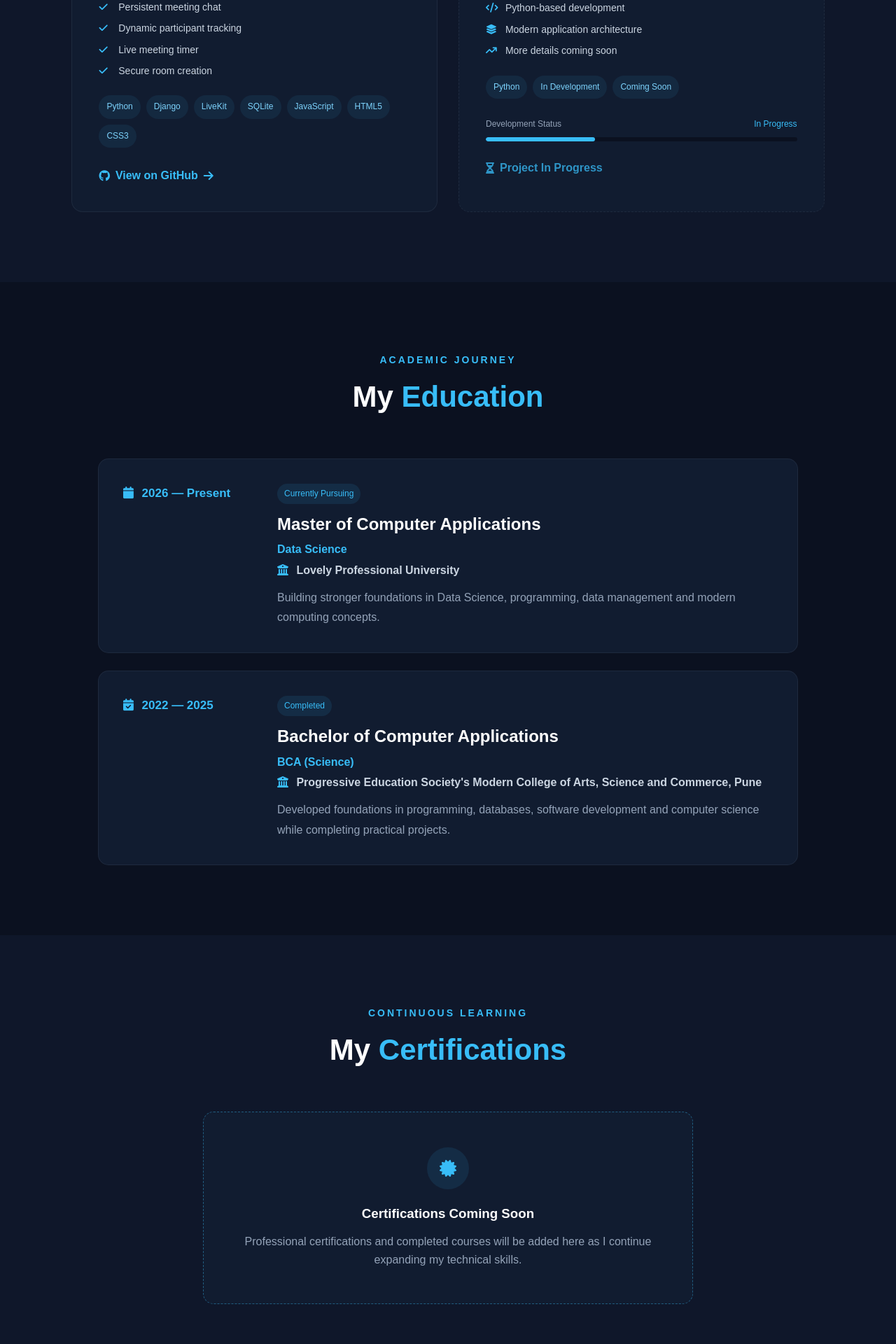
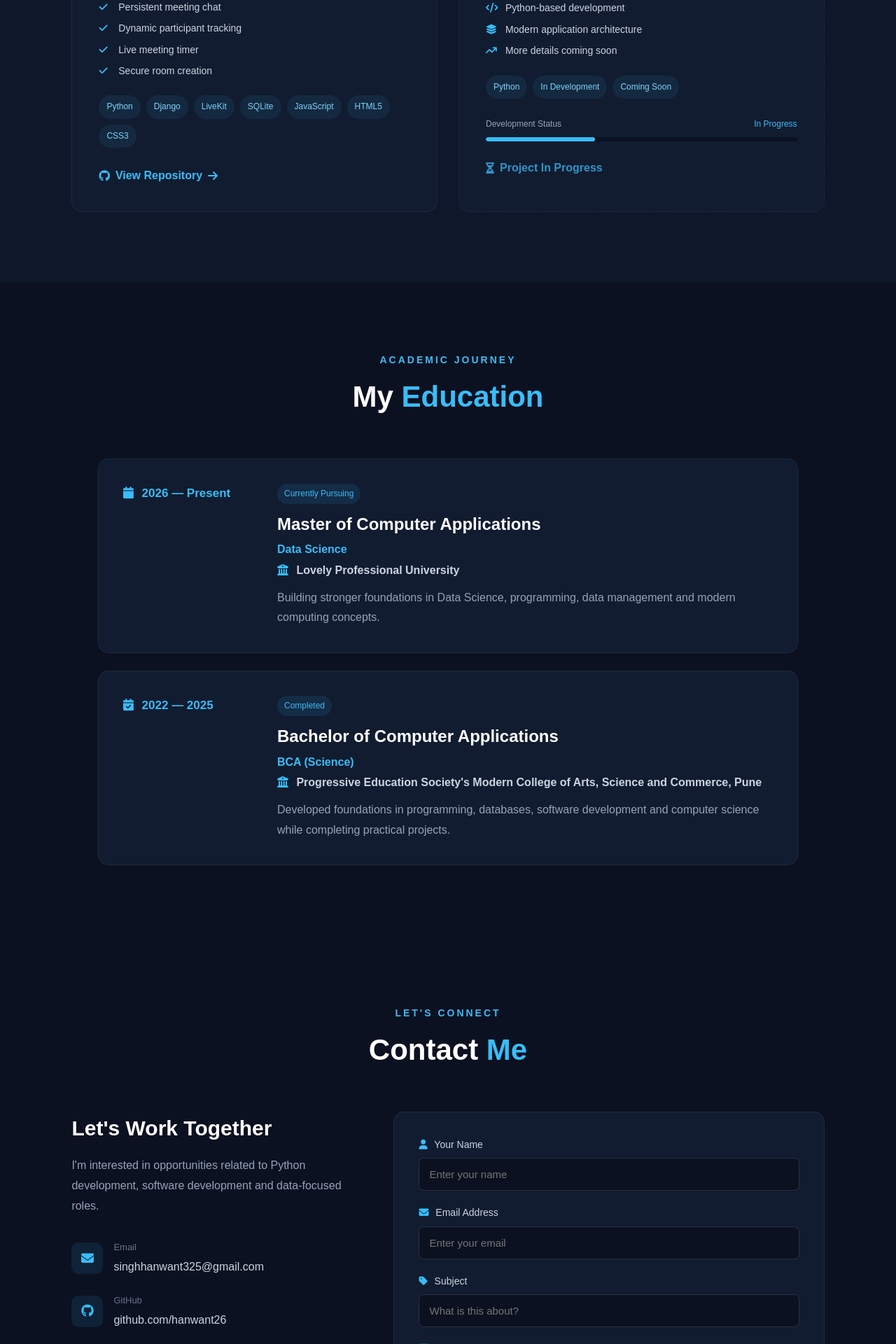
Before and after one commit to hanwant26/Hanwant_Portfolio, a Flask app: page / in a window 1280 px wide. Shown: the part 3280-5200 px from the top of the page at 70% size. Run offline with Flask 3, Linux system fonts and the light colour scheme.

Commit message:
Update MeetVerse repository link

```diff
--- a/templates/index.html
+++ b/templates/index.html
@@ -74,13 +74,6 @@
             <a href="#education"
                class="nav-link">
                 Education
-            </a>
-        </li>
-
-        <li>
-            <a href="#certifications"
-               class="nav-link">
-                Certifications
             </a>
         </li>
 
@@ -175,7 +168,7 @@
 
         <div class="social-links">
 
-            <a href="https://github.com/hanwantsingh"
+            <a href="https://github.com/hanwant26"
                target="_blank"
                rel="noopener noreferrer">
 
@@ -285,9 +278,7 @@
             <div class="info-card reveal">
 
                 <div class="info-icon">
-
                     <i class="fa-solid fa-graduation-cap"></i>
-
                 </div>
 
                 <span class="info-number">
@@ -310,9 +301,7 @@
             <div class="info-card reveal">
 
                 <div class="info-icon">
-
                     <i class="fa-solid fa-user-graduate"></i>
-
                 </div>
 
                 <span class="info-number">
@@ -330,14 +319,12 @@
             </div>
 
 
-            <!-- PROJECT -->
+            <!-- PROJECTS -->
 
             <div class="info-card reveal">
 
                 <div class="info-icon">
-
                     <i class="fa-solid fa-laptop-code"></i>
-
                 </div>
 
                 <span class="info-number">
@@ -360,9 +347,7 @@
             <div class="info-card reveal">
 
                 <div class="info-icon">
-
                     <i class="fa-brands fa-python"></i>
-
                 </div>
 
                 <span class="info-number">
@@ -414,9 +399,7 @@
         <div class="skill-card reveal">
 
             <div class="skill-icon">
-
                 <i class="fa-solid fa-code"></i>
-
             </div>
 
             <h3>
@@ -457,9 +440,7 @@
         <div class="skill-card reveal">
 
             <div class="skill-icon">
-
                 <i class="fa-solid fa-globe"></i>
-
             </div>
 
             <h3>
@@ -501,9 +482,7 @@
         <div class="skill-card reveal">
 
             <div class="skill-icon">
-
                 <i class="fa-solid fa-database"></i>
-
             </div>
 
             <h3>
@@ -530,9 +509,7 @@
         <div class="skill-card reveal">
 
             <div class="skill-icon">
-
                 <i class="fa-solid fa-screwdriver-wrench"></i>
-
             </div>
 
             <h3>
@@ -574,9 +551,7 @@
         <div class="skill-card reveal">
 
             <div class="skill-icon">
-
                 <i class="fa-solid fa-chart-line"></i>
-
             </div>
 
             <h3>
@@ -603,9 +578,7 @@
         <div class="skill-card reveal">
 
             <div class="skill-icon">
-
                 <i class="fa-solid fa-microchip"></i>
-
             </div>
 
             <h3>
@@ -669,9 +642,7 @@
 
 
             <div class="project-top-icon">
-
                 <i class="fa-solid fa-video"></i>
-
             </div>
 
 
@@ -744,14 +715,14 @@
             </div>
 
 
-            <a href="https://github.com/hanwantsingh"
+            <a href="https://github.com/hanwant26/MeetVerse"
                target="_blank"
                rel="noopener noreferrer"
                class="project-btn">
 
                 <i class="fa-brands fa-github"></i>
 
-                View on GitHub
+                View Repository
 
                 <i class="fa-solid fa-arrow-right"></i>
 
@@ -773,9 +744,7 @@
 
 
             <div class="project-top-icon">
-
                 <i class="fa-solid fa-code-branch"></i>
-
             </div>
 
 
@@ -1006,55 +975,6 @@
 
 
 <!-- =========================
-     CERTIFICATIONS
-========================= -->
-
-<section class="certifications section"
-         id="certifications">
-
-    <div class="section-heading reveal">
-
-        <p class="section-small-title">
-            Continuous Learning
-        </p>
-
-        <h2>
-            My <span>Certifications</span>
-        </h2>
-
-    </div>
-
-
-    <div class="certification-container">
-
-        <div class="certification-empty reveal">
-
-            <div class="certification-icon">
-
-                <i class="fa-solid fa-certificate"></i>
-
-            </div>
-
-            <h3>
-                Certifications Coming Soon
-            </h3>
-
-            <p>
-
-                Professional certifications and completed
-                courses will be added here as I continue
-                expanding my technical skills.
-
-            </p>
-
-        </div>
-
-    </div>
-
-</section>
-
-
-<!-- =========================
      CONTACT
 ========================= -->
 
@@ -1099,9 +1019,7 @@
             <div class="contact-detail">
 
                 <div class="contact-icon">
-
                     <i class="fa-solid fa-envelope"></i>
-
                 </div>
 
                 <div>
@@ -1126,9 +1044,7 @@
             <div class="contact-detail">
 
                 <div class="contact-icon">
-
                     <i class="fa-brands fa-github"></i>
-
                 </div>
 
                 <div>
@@ -1137,11 +1053,11 @@
                         GitHub
                     </span>
 
-                    <a href="https://github.com/hanwantsingh"
+                    <a href="https://github.com/hanwant26"
                        target="_blank"
                        rel="noopener noreferrer">
 
-                        github.com/hanwantsingh
+                        github.com/hanwant26
 
                     </a>
 
@@ -1155,9 +1071,7 @@
             <div class="contact-detail">
 
                 <div class="contact-icon">
-
                     <i class="fa-brands fa-linkedin"></i>
-
                 </div>
 
                 <div>
```
